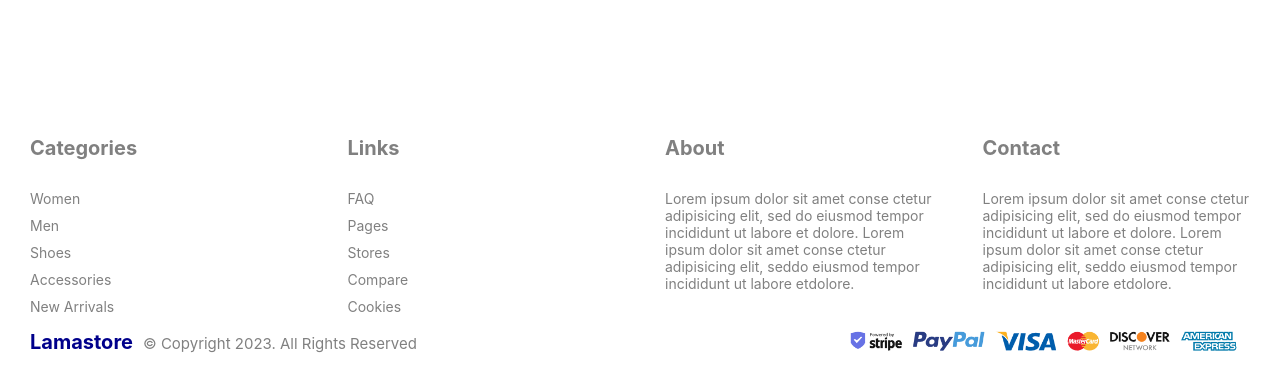
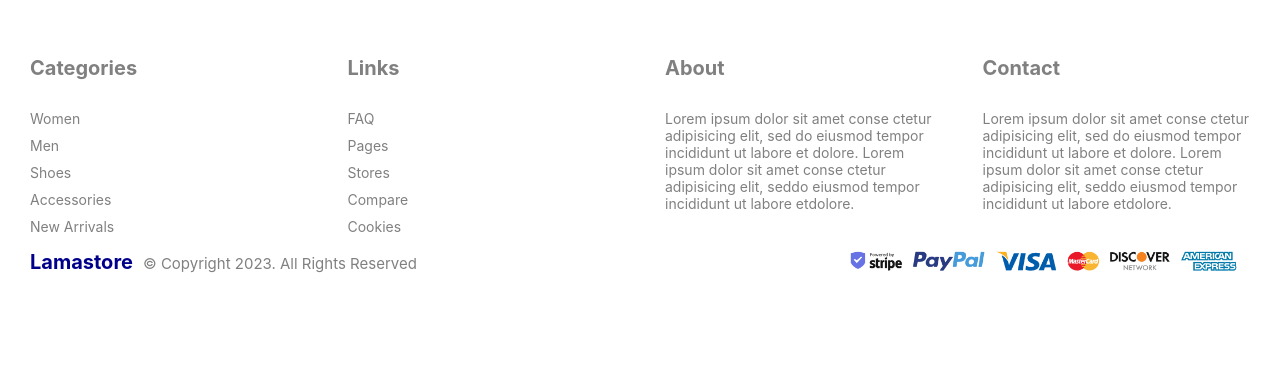
Before and after one commit to Gowhara/client, a React (Create React App) app: page /Categories/1 in a window 1280 px wide. Shown: the part 1364-1733 px from the top of the page. After the commit the page ends 1653 px from the top, so only its background shows below. Built offline with nearby package versions, Linux system fonts and the light colour scheme; no server answers.

Commit message:
six commit

```diff
--- a/src/component/Footer/Footer.css
+++ b/src/component/Footer/Footer.css
@@ -1,43 +1,50 @@
 .Footer {
   position: absolute;
-  margin: 100px 30px;
-  bottom: -100%;
+  margin: 600px 30px;
   height: 20px;
 }
+
 .Footer .topsection {
   display: flex;
   gap: 50px;
 }
+
 .Footer .topsection .item {
   flex: 1;
   display: flex;
   flex-direction: column;
   gap: 10px;
 }
+
 .Footer .topsection .item span {
   font-size: 14px;
   color: gray;
 }
+
 .Footer .topsection .item h3 {
   font-size: 20px;
   font-weight: bold;
   color: gray;
 }
+
 .Footer .bottomsection {
   display: flex;
   justify-content: space-between;
   align-items: center;
 }
+
 .Footer .bottomsection .left .logo {
   color: darkblue;
   font-weight: bold;
   font-size: 20px;
 }
+
 .Footer .bottomsection .left .copyright {
   margin-left: 10px;
   font-size: 15px;
   color: gray;
 }
+
 .Footer .bottomsection .right img {
   height: 50px;
-}/*# sourceMappingURL=Footer.css.map */
+}
--- a/src/component/Footer/Footer.min.css
+++ b/src/component/Footer/Footer.min.css
@@ -1 +1 @@
-.Footer{position:absolute;margin:100px 30px;bottom:-100%;height:20px}.Footer .topsection{display:flex;gap:50px}.Footer .topsection .item{flex:1;display:flex;flex-direction:column;gap:10px}.Footer .topsection .item span{font-size:14px;color:gray}.Footer .topsection .item h3{font-size:20px;font-weight:bold;color:gray}.Footer .bottomsection{display:flex;justify-content:space-between;align-items:center}.Footer .bottomsection .left .logo{color:darkblue;font-weight:bold;font-size:20px}.Footer .bottomsection .left .copyright{margin-left:10px;font-size:15px;color:gray}.Footer .bottomsection .right img{height:50px}
+.Footer{position:absolute;margin:600px 30px;height:20px}.Footer .topsection{display:flex;gap:50px}.Footer .topsection .item{flex:1;display:flex;flex-direction:column;gap:10px}.Footer .topsection .item span{font-size:14px;color:gray}.Footer .topsection .item h3{font-size:20px;font-weight:bold;color:gray}.Footer .bottomsection{display:flex;justify-content:space-between;align-items:center}.Footer .bottomsection .left .logo{color:darkblue;font-weight:bold;font-size:20px}.Footer .bottomsection .left .copyright{margin-left:10px;font-size:15px;color:gray}.Footer .bottomsection .right img{height:50px}
--- a/src/component/Footer/Footer.scss
+++ b/src/component/Footer/Footer.scss
@@ -1,7 +1,7 @@
 .Footer {
   position: absolute;
-  margin: 100px 30px;
-  bottom :-100%;
+  margin: 600px 30px;
+
 
   height: 20px;
   .topsection {
```
